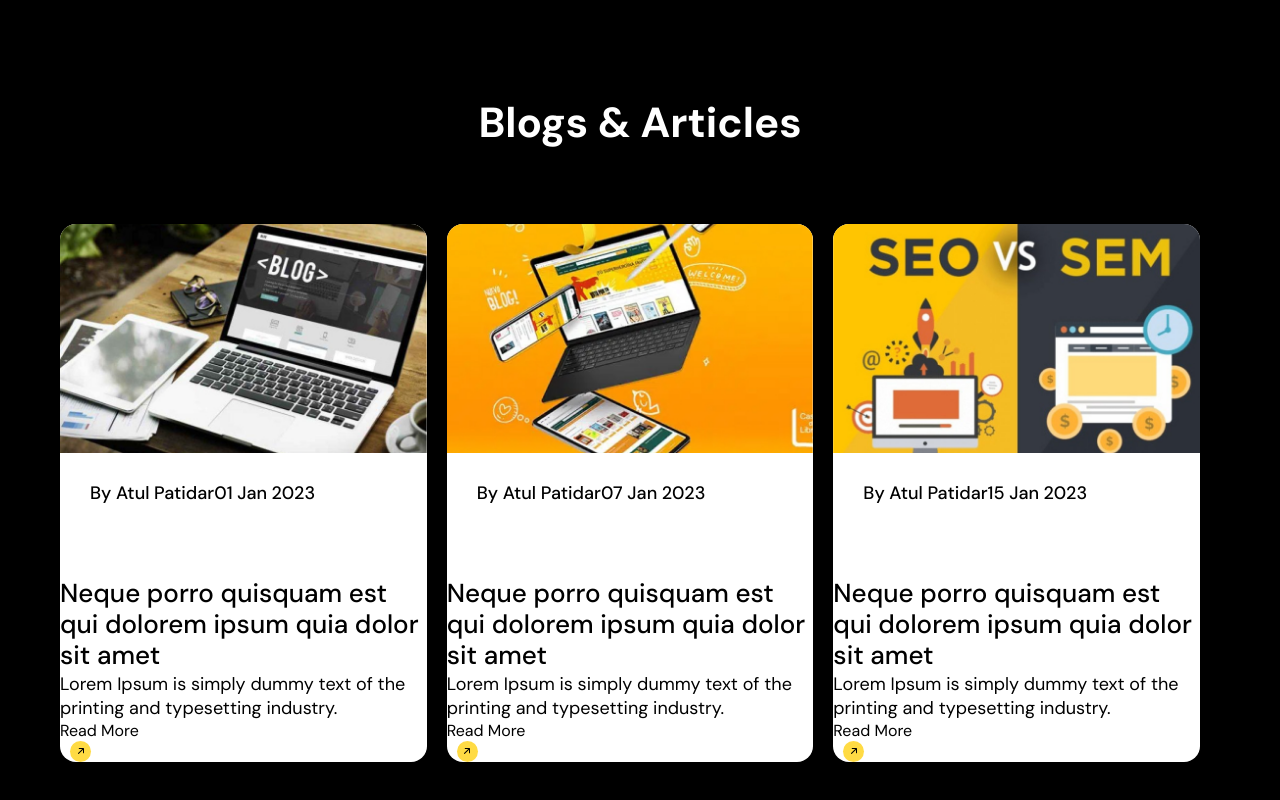
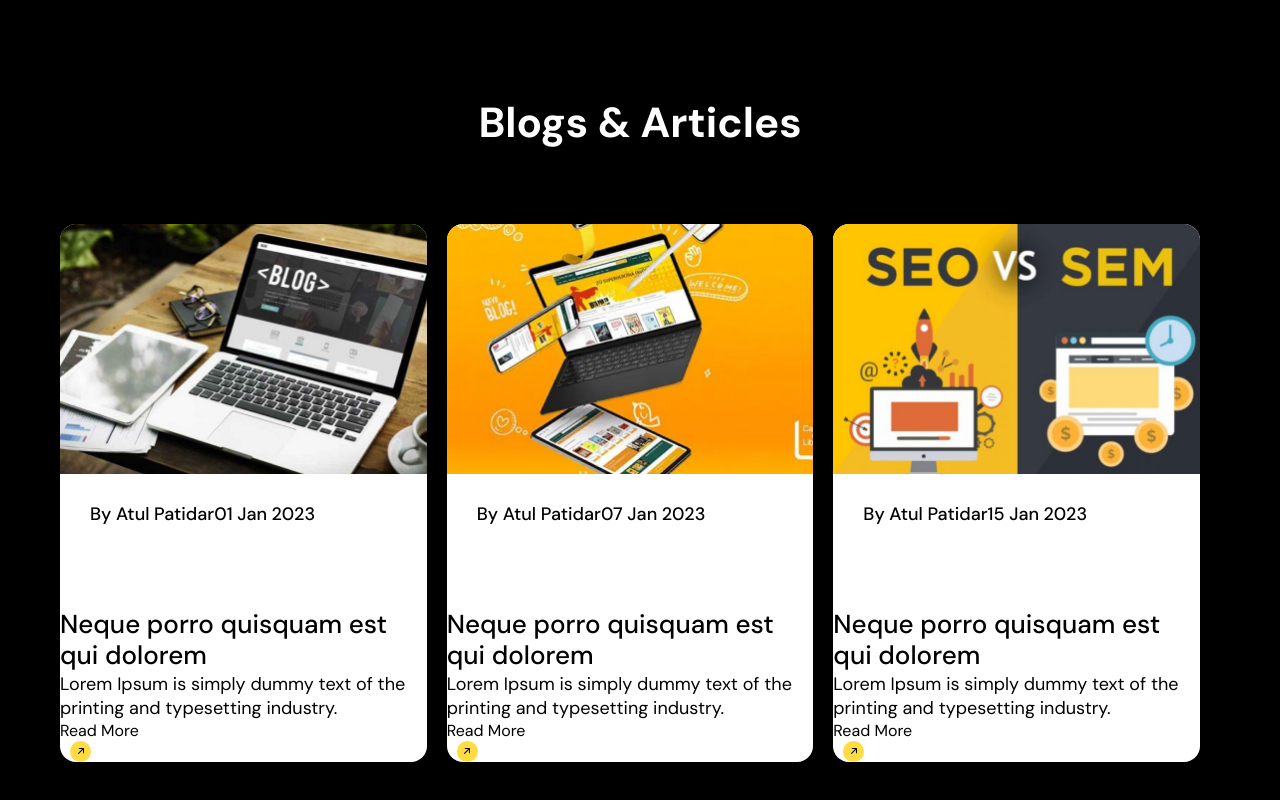
Before and after one commit to AtulPatidar1709/personal-portfolio, a React (Create React App) app: page / in a window 1280 px wide. Shown: the part 2328-3128 px from the top of the page. Built offline with nearby package versions, Linux system fonts and the light colour scheme.

Commit message:
Changes in blog card

```diff
--- a/src/components/blogs/blog-card/style.scss
+++ b/src/components/blogs/blog-card/style.scss
@@ -58,7 +58,7 @@
             align-items: center;
             position: absolute;
             bottom: 30px;
-            left: 30px;
+            left: 20px;
             cursor: pointer;
             .text {
                 @include typography(18px, 500, 20px);
--- a/src/components/blogs/index.jsx
+++ b/src/components/blogs/index.jsx
@@ -10,9 +10,9 @@ const Blogs = () => {
   return (
     <Section id="blogs" title="Blogs & Articles" background="dark">
     <div className="blogs-content-wrapper">
-    <BlogCard  user="Atul Patidar" date="01 Jan 2023" image={Blog1} title="Neque porro quisquam est qui dolorem ipsum quia dolor sit amet" description="Lorem Ipsum is simply dummy text of the printing and typesetting industry. "  />
-    <BlogCard  user="Atul Patidar" date="07 Jan 2023" image={Blog2} title="Neque porro quisquam est qui dolorem ipsum quia dolor sit amet" description="Lorem Ipsum is simply dummy text of the printing and typesetting industry. "  />
-    <BlogCard  user="Atul Patidar" date="15 Jan 2023" image={Blog3} title="Neque porro quisquam est qui dolorem ipsum quia dolor sit amet" description="Lorem Ipsum is simply dummy text of the printing and typesetting industry. "  />
+    <BlogCard  user="Atul Patidar" date="01 Jan 2023" image={Blog1} title="Neque porro quisquam est qui dolorem " description="Lorem Ipsum is simply dummy text of the printing and typesetting industry. "  />
+    <BlogCard  user="Atul Patidar" date="07 Jan 2023" image={Blog2} title="Neque porro quisquam est qui dolorem " description="Lorem Ipsum is simply dummy text of the printing and typesetting industry. "  />
+    <BlogCard  user="Atul Patidar" date="15 Jan 2023" image={Blog3} title="Neque porro quisquam est qui dolorem " description="Lorem Ipsum is simply dummy text of the printing and typesetting industry. "  />
     </div>
     </Section>
   )
```
